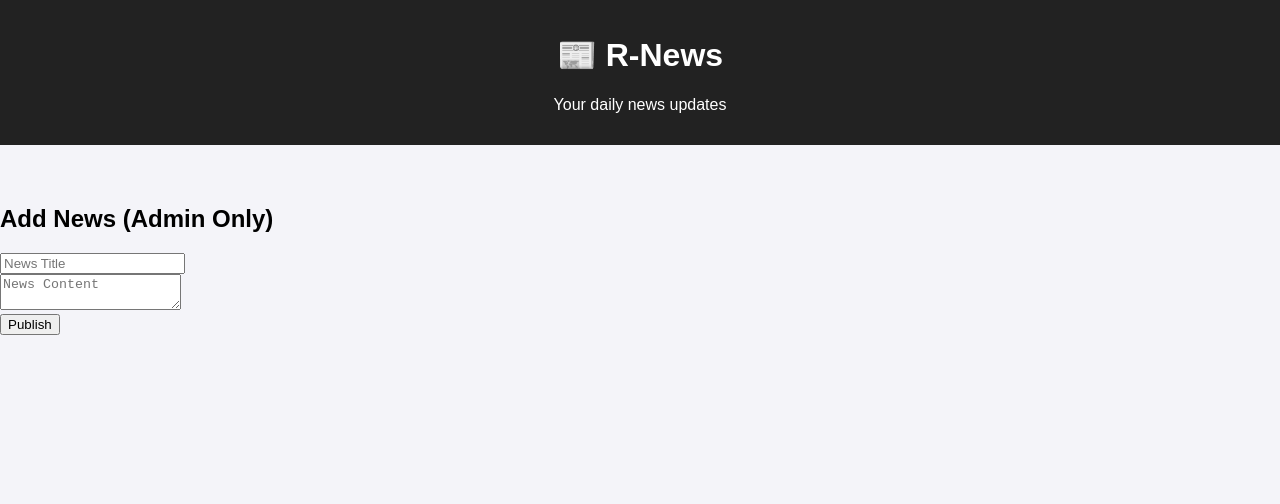
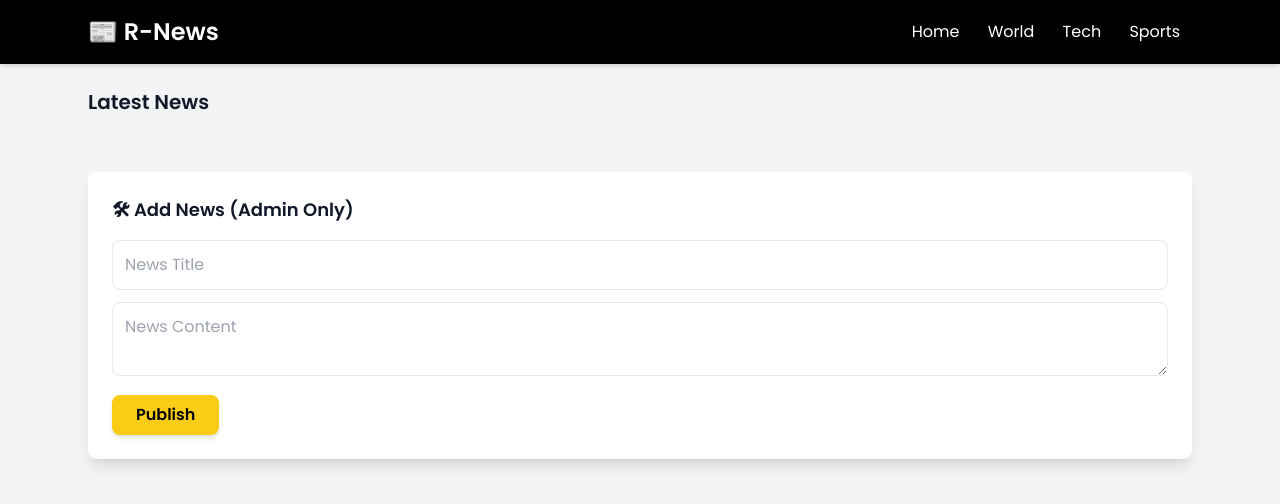
Before and after one commit to hawkeditsofficial-max/R-News, a plain HTML site: page index.html in a window 1280 px wide. Drawn offline with nearby package versions, Linux system fonts and the light colour scheme.

Commit message:
Add files via upload

```diff
--- a/index.html
+++ b/index.html
@@ -4,22 +4,45 @@
   <meta charset="UTF-8">
   <meta name="viewport" content="width=device-width, initial-scale=1.0">
   <title>R-News</title>
-  <link rel="stylesheet" href="style.css">
+  <!-- Tailwind CSS CDN -->
+  <script src="https://cdn.tailwindcss.com"></script>
+  <!-- Google Font -->
+  <link href="https://fonts.googleapis.com/css2?family=Poppins:wght@400;600&display=swap" rel="stylesheet">
+  <style>
+    body { font-family: 'Poppins', sans-serif; }
+  </style>
 </head>
-<body>
-  <header>
-    <h1>📰 R-News</h1>
-    <p>Your daily news updates</p>
+<body class="bg-gray-100 text-gray-900">
+
+  <!-- Navbar -->
+  <header class="bg-black text-white shadow-md">
+    <div class="max-w-6xl mx-auto px-6 py-4 flex justify-between items-center">
+      <h1 class="text-2xl font-bold">📰 R-News</h1>
+      <nav>
+        <a href="#" class="px-3 hover:text-yellow-400">Home</a>
+        <a href="#" class="px-3 hover:text-yellow-400">World</a>
+        <a href="#" class="px-3 hover:text-yellow-400">Tech</a>
+        <a href="#" class="px-3 hover:text-yellow-400">Sports</a>
+      </nav>
+    </div>
   </header>
 
-  <main>
-    <div id="news-container"></div>
+  <!-- News Container -->
+  <main class="max-w-6xl mx-auto p-6">
+    <h2 class="text-xl font-semibold mb-4">Latest News</h2>
+    <div id="news-container" class="grid grid-cols-1 sm:grid-cols-2 lg:grid-cols-3 gap-6"></div>
 
-    <section id="admin-section">
-      <h2>Add News (Admin Only)</h2>
-      <input type="text" id="title" placeholder="News Title"><br>
-      <textarea id="content" placeholder="News Content"></textarea><br>
-      <button onclick="addNews()">Publish</button>
+    <!-- Admin Section -->
+    <section id="admin-section" class="mt-10 bg-white p-6 rounded-lg shadow-lg">
+      <h2 class="text-lg font-semibold mb-4">🛠 Add News (Admin Only)</h2>
+      <input type="text" id="title" placeholder="News Title"
+        class="w-full p-3 mb-3 border rounded-lg focus:ring-2 focus:ring-yellow-400 outline-none">
+      <textarea id="content" placeholder="News Content"
+        class="w-full p-3 mb-3 border rounded-lg focus:ring-2 focus:ring-yellow-400 outline-none"></textarea>
+      <button onclick="addNews()"
+        class="bg-yellow-400 hover:bg-yellow-500 text-black font-semibold px-6 py-2 rounded-lg shadow-md transition">
+        Publish
+      </button>
     </section>
   </main>
 
--- a/script.js
+++ b/script.js
@@ -9,8 +9,11 @@ function addNews() {
 
   const newsContainer = document.getElementById("news-container");
   const newsItem = document.createElement("div");
-  newsItem.className = "news";
-  newsItem.innerHTML = `<h3>${title}</h3><p>${content}</p>`;
+  newsItem.className = "news bg-white p-5 rounded-lg shadow-md hover:shadow-xl transition";
+  newsItem.innerHTML = `
+    <h3 class="text-lg font-bold mb-2">${title}</h3>
+    <p class="text-gray-700">${content}</p>
+  `;
 
   newsContainer.prepend(newsItem);
 
```
